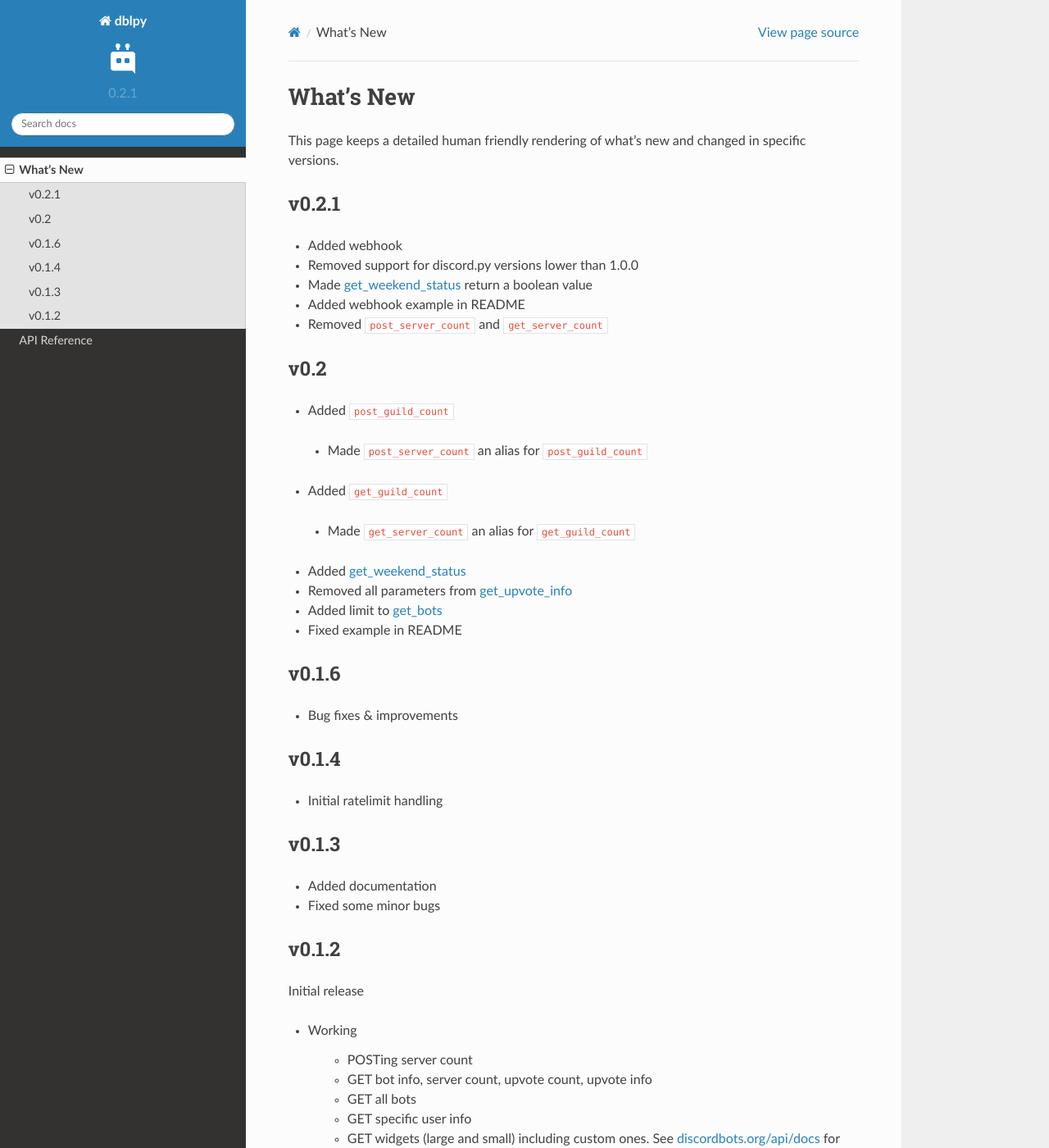
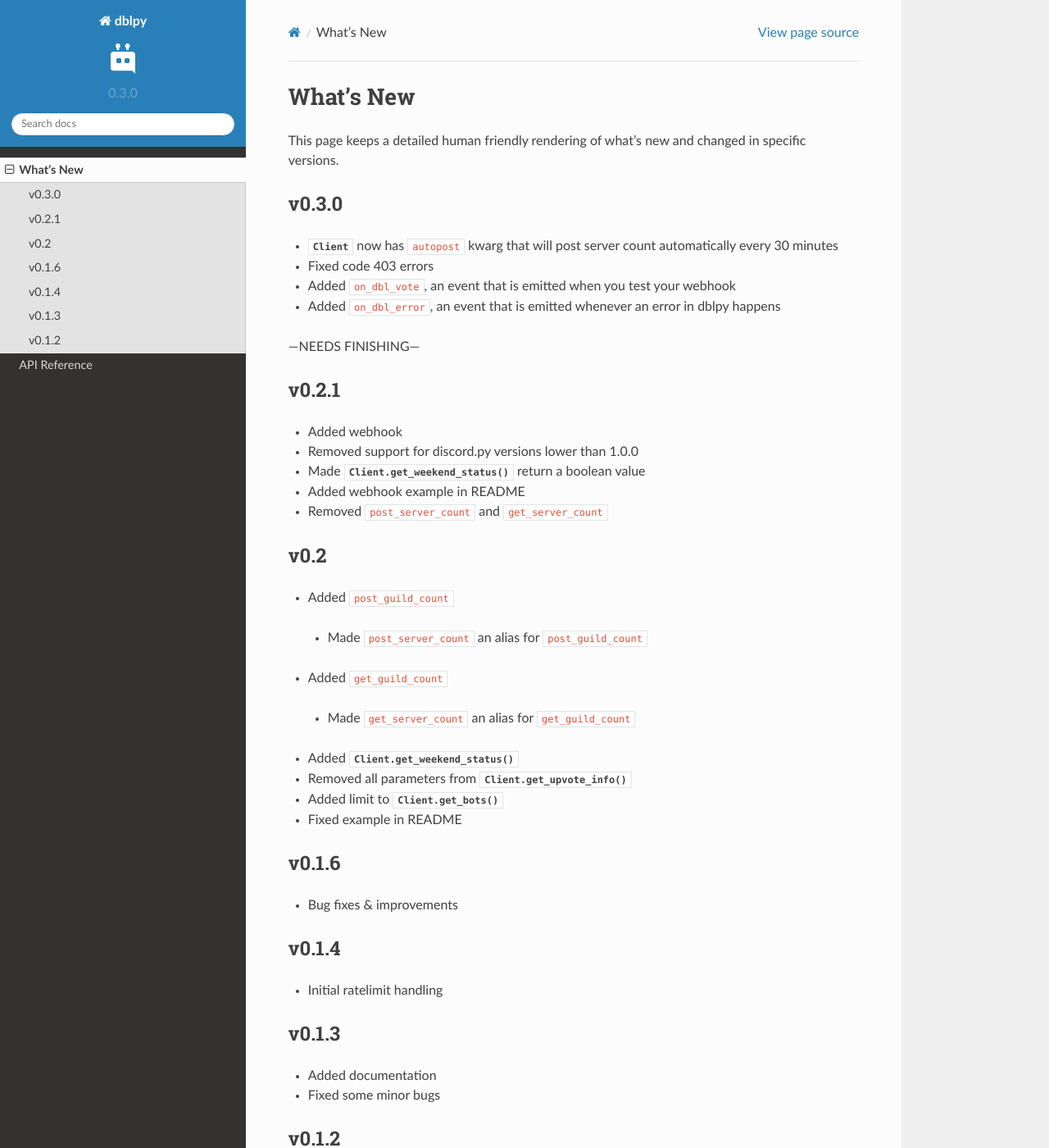
Before and after one commit to Top-gg-Community/python-sdk, a Sphinx documentation site: the page built from docs/whats_new.rst, in a window 1280 px wide and 1400 px high. Shown: the whole window at 82% size. Built offline with Sphinx 7.4.7 and the Read the Docs theme 2.0.0, drawn with Linux system fonts in a browser that asks for light colours; some of the changed text lies outside the part shown.

Commit message:
Implemented new stuff
* Client now has autopost kwarg that will post server count automatically every 30 minutes
* Fixed code 403 errors
* Added on_dbl_vote, an event that is called when you test your webhook
* Added on_dbl_test, an event that is called when someone tests your webhook

```diff
--- a/dbl/__init__.py
+++ b/dbl/__init__.py
@@ -11,8 +11,8 @@ A basic wrapper for the discordbots.org API.
 __title__ = 'dblpy'
 __author__ = 'Francis Taylor'
 __license__ = 'MIT'
-__copyright__ = 'Copyright 2019 Francis Taylor'
-__version__ = '0.2.1'
+__copyright__ = 'Copyright 2019 Assanali Mukhanov'
+__version__ = '0.3.0'
 
 from collections import namedtuple
 
@@ -22,4 +22,4 @@ from .http import HTTPClient
 
 VersionInfo = namedtuple('VersionInfo', 'major minor micro releaselevel serial')
 
-version_info = VersionInfo(major=0, minor=2, micro=1, releaselevel='final', serial=0)
+version_info = VersionInfo(major=0, minor=3, micro=0, releaselevel='final', serial=0)
--- a/docs/api.rst
+++ b/docs/api.rst
@@ -30,12 +30,6 @@ Client
 
     All of the following functions return their data as a JSON object (except widget generation)!
 
-.. warning::
-
-    `bot.wait_until_ready`_ method must be called before using this library!
-
-    .. _bot.wait_until_ready: https://discordpy.readthedocs.io/en/latest/api.html#discord.Client.wait_until_ready
-
 .. autoclass:: Client
     :members:
 
--- a/docs/conf.py
+++ b/docs/conf.py
@@ -60,8 +60,8 @@ master_doc = 'index'
 
 # General information about the project.
 project = 'dblpy'
-copyright = '2018, Francis Taylor'
-author = 'Francis Taylor'
+copyright = '2019, Assanali Mukhanov'
+author = 'Assanali Mukhanov'
 
 # The version info for the project you're documenting, acts as replacement for
 # |version| and |release|, also used in various other places throughout the
@@ -209,7 +209,7 @@ latex_elements = {
 #  author, documentclass [howto, manual, or own class]).
 latex_documents = [
     (master_doc, 'dblpy.tex', 'dblpy Documentation',
-     'Francis Taylor', 'manual'),
+     'Assanali Mukhanov', 'manual'),
 ]
 
 
--- a/docs/whats_new.rst
+++ b/docs/whats_new.rst
@@ -8,14 +8,22 @@ What's New
 This page keeps a detailed human friendly rendering of what's new and changed
 in specific versions.
 
-.. _vp0p2p1:
+.. _changelog:
+
+v0.3.0
+------
+* :class:`Client` now has ``autopost`` kwarg that will post server count automatically every 30 minutes
+* Fixed code 403 errors
+* Added ``on_dbl_vote``, an event that is emitted when you test your webhook
+* Added ``on_dbl_error``, an event that is emitted whenever an error in dblpy happens
+---NEEDS FINISHING---
 
 v0.2.1
 ------
 
 * Added webhook
 * Removed support for discord.py versions lower than 1.0.0
-* Made `get_weekend_status`_ return a boolean value
+* Made :meth:`Client.get_weekend_status` return a boolean value
 * Added webhook example in README
 * Removed ``post_server_count`` and ``get_server_count``
 
@@ -26,9 +34,9 @@ v0.2
  * Made ``post_server_count`` an alias for ``post_guild_count``
 * Added ``get_guild_count``
  * Made ``get_server_count`` an alias for ``get_guild_count``
-* Added `get_weekend_status`_
-* Removed all parameters from `get_upvote_info`_
-* Added limit to `get_bots`_
+* Added :meth:`Client.get_weekend_status`
+* Removed all parameters from :meth:`Client.get_upvote_info`
+* Added limit to :meth:`Client.get_bots`
 * Fixed example in README
 
 v0.1.6
--- a/requirements.txt
+++ b/requirements.txt
@@ -1,2 +1,2 @@
-aiohttp>=2.3.9
+aiohttp>=3.3.0,<3.6.0
 ratelimiter>=1.2.0.post0
```
Also changed, not shown: other parts of docs/whats_new.rst (+0 -3 lines), README.rst (+37 -9 lines), setup.py (+4 -4 lines), 2 other files.
